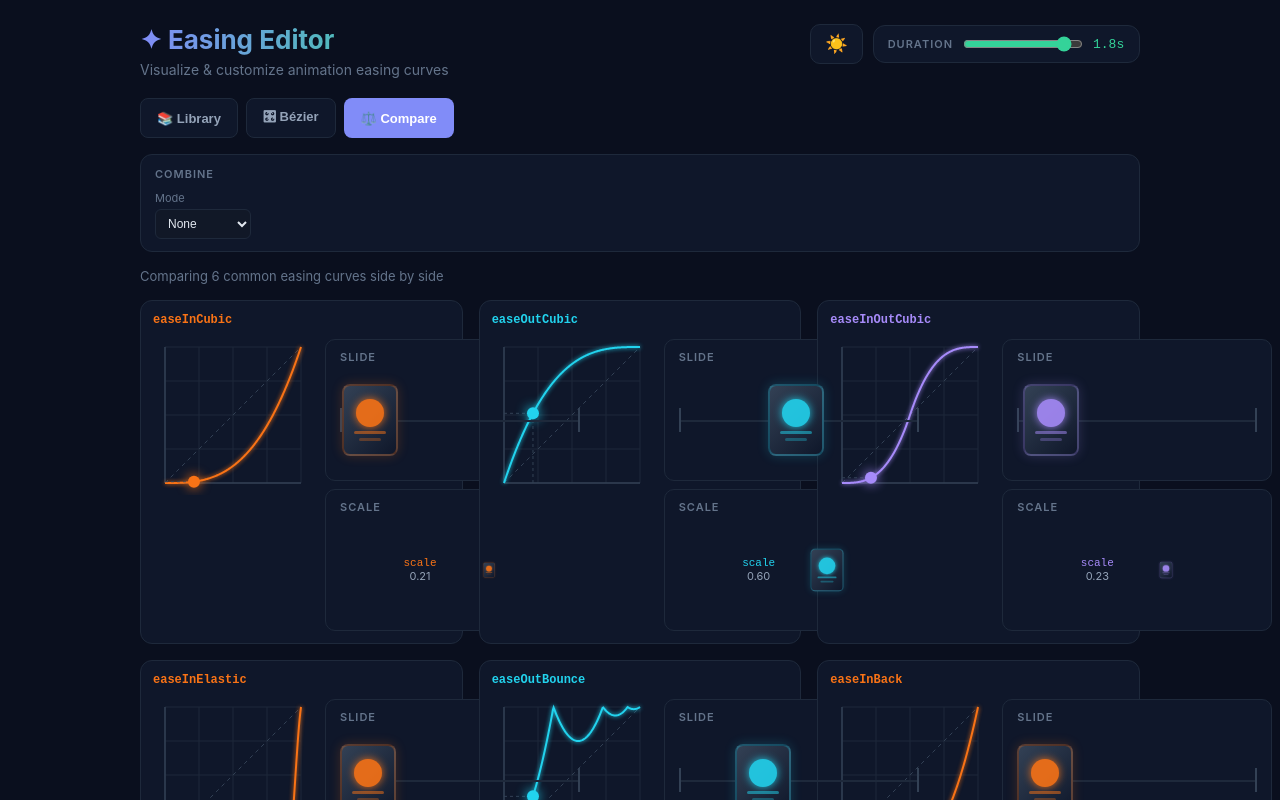
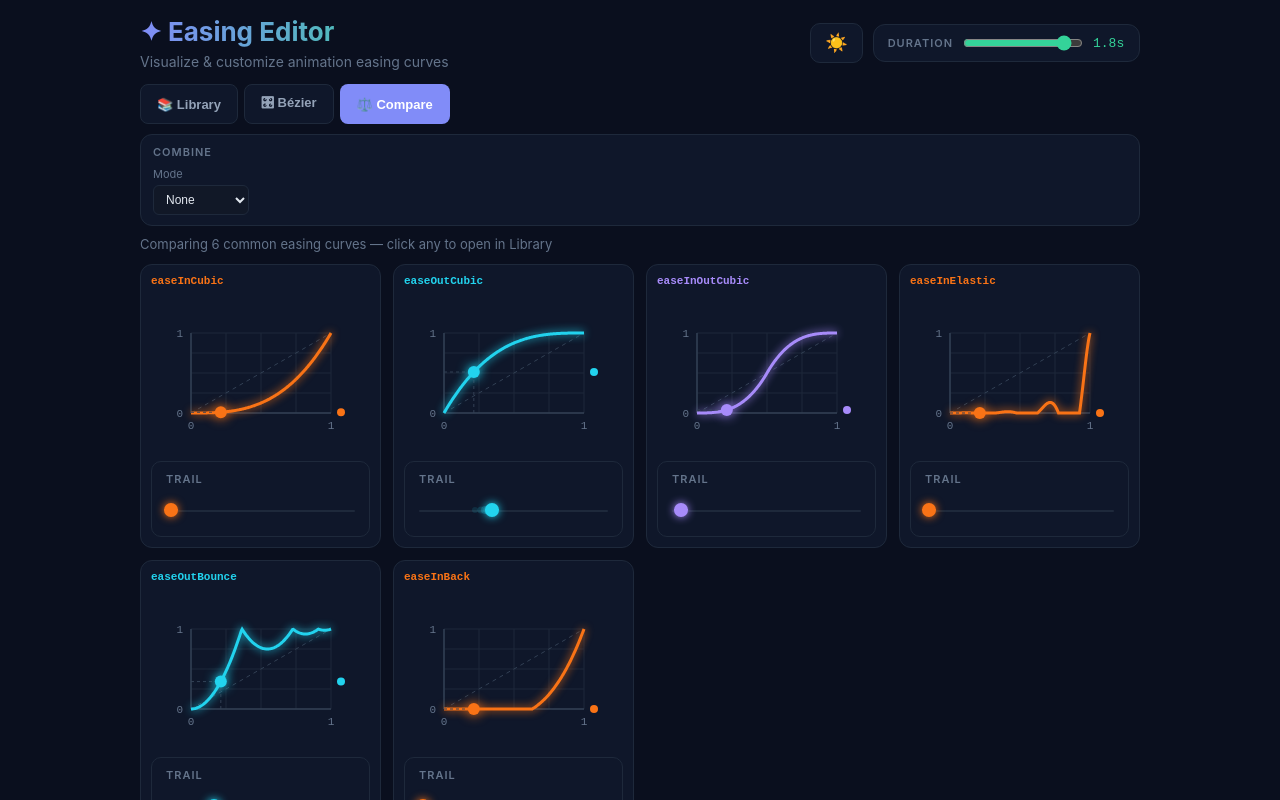
Before and after one commit to TobiasRyttlinger/Easing-Editor, a React (Vite) app: page / in a window 1280 px wide. Both pictures are taken after a click on the button "⚖️ Compare". Shown: the top 800 px of the page. Built offline with nearby package versions, Linux system fonts and the light colour scheme.

Commit message:
fix layouting

```diff
--- a/easing-editor.tsx
+++ b/easing-editor.tsx
@@ -1,4 +1,4 @@
-import { useState, useRef, useEffect, useCallback, useMemo } from "react";
+import { useCallback, useEffect, useMemo, useRef, useState } from "react";
 
 const W = 320, H = 320, PAD = 40, IW = W - PAD * 2;
 
@@ -207,7 +207,7 @@ function EasingCurve({ fn, color, width = W, height = H, duration, animated = fa
 }) {
   const canvasRef = useRef<HTMLCanvasElement>(null);
 
-  useAnimLoop(duration ?? 1.8, t => { if (animated) draw(t); });
+  useAnimLoop(duration ?? 1.0, t => { if (animated) draw(t); });
 
   function draw(progress: number | null) {
     const canvas = canvasRef.current;
@@ -347,7 +347,7 @@ function TemplatePreview({ fn, color, template, duration, th }: {
 }) {
   const [t, setT] = useState(0);
   useAnimLoop(duration, setT);
-  let v = 0; try { v = clamp01(fn(t)); } catch {}
+  let v = 0; try { v = clamp01(fn(t)); } catch { }
 
   const CardFace = ({ style }: { style?: React.CSSProperties }) => (
     <div style={{
@@ -363,7 +363,7 @@ function TemplatePreview({ fn, color, template, duration, th }: {
     </div>
   );
 
-  const trackW = 240;
+  const trackW = 156;
   let inner: React.ReactNode = null;
 
   if (template === "slide") {
@@ -428,12 +428,12 @@ function TemplatePreview({ fn, color, template, duration, th }: {
 function TrailPreview({ fn, color, duration, th }: { fn: (t: number) => number; color: string; duration: number; th: Theme }) {
   const [t, setT] = useState(0);
   useAnimLoop(duration, setT);
-  let v = 0; try { v = clamp01(fn(t)); } catch {}
-  const trackW = 220;
+  let v = 0; try { v = clamp01(fn(t)); } catch { }
+  const trackW = 156;
   const x = 4 + v * (trackW - 16);
   const ghosts = [0.95, 0.9, 0.82, 0.72, 0.6].map(offset => {
     const gt = Math.max(0, t - (1 - offset) * 0.15);
-    let gv = 0; try { gv = clamp01(fn(gt)); } catch {}
+    let gv = 0; try { gv = clamp01(fn(gt)); } catch { }
     return 4 + gv * (trackW - 16);
   });
   return (
@@ -488,11 +488,11 @@ export default function App() {
   });
 
   return (
-    <div style={{ minHeight: "100vh", background: th.bg, color: th.text, fontFamily: "'Inter', sans-serif", padding: "24px 16px", transition: "background 0.2s, color 0.2s" }}>
+    <div style={{ minHeight: "100vh", background: th.bg, color: th.text, fontFamily: "'Inter', sans-serif", padding: "16px", transition: "background 0.2s, color 0.2s" }}>
       <div style={{ maxWidth: 1000, margin: "0 auto" }}>
 
         {/* Header */}
-        <div style={{ marginBottom: 20, display: "flex", alignItems: "flex-start", justifyContent: "space-between", flexWrap: "wrap", gap: 12 }}>
+        <div style={{ marginBottom: 14, display: "flex", alignItems: "center", justifyContent: "space-between", flexWrap: "wrap", gap: 10 }}>
           <div>
             <h1 style={{ margin: 0, fontSize: 26, fontWeight: 700, background: "linear-gradient(90deg, #818cf8, #34d399)", WebkitBackgroundClip: "text", WebkitTextFillColor: "transparent" }}>
               ✦ Easing Editor
@@ -522,7 +522,7 @@ export default function App() {
         </div>
 
         {/* Tabs */}
-        <div style={{ display: "flex", gap: 8, marginBottom: 16 }}>
+        <div style={{ display: "flex", gap: 6, marginBottom: 10 }}>
           {(["library", "bezier", "compare"] as const).map(id => (
             <button key={id} onClick={() => setTab(id)} style={{
               padding: "8px 16px", borderRadius: 8, cursor: "pointer", fontSize: 13, fontWeight: 600,
@@ -537,8 +537,8 @@ export default function App() {
         </div>
 
         {/* Combine panel */}
-        <div style={{ ...panel(), padding: "12px 14px", marginBottom: 16 }}>
-          <div style={{ fontSize: 11, color: th.textMuted, fontWeight: 600, textTransform: "uppercase", letterSpacing: 1, marginBottom: 10 }}>Combine</div>
+        <div style={{ ...panel(), padding: "10px 12px", marginBottom: 10 }}>
+          <div style={{ fontSize: 11, color: th.textMuted, fontWeight: 600, textTransform: "uppercase", letterSpacing: 1, marginBottom: 8 }}>Combine</div>
           <div style={{ display: "flex", gap: 10, flexWrap: "wrap", alignItems: "flex-end" }}>
             <div style={{ display: "flex", flexDirection: "column", gap: 4 }}>
               <span style={{ fontSize: 11, color: th.textMuted }}>Mode</span>
@@ -622,7 +622,7 @@ export default function App() {
 
             {/* Main content */}
             <div style={{ flex: 1, minWidth: 0 }}>
-              <div style={{ display: "flex", gap: 16, flexWrap: "wrap", marginBottom: 16 }}>
+              <div style={{ display: "flex", gap: 12, flexWrap: "wrap", marginBottom: 12 }}>
                 <div style={{ ...panel(), padding: 12 }}>
                   <div style={{ fontSize: 11, color: th.textMuted, fontWeight: 600, marginBottom: 8, textTransform: "uppercase", letterSpacing: 1 }}>Curve</div>
                   <EasingCurve fn={finalFn} color={activeColor} animated duration={duration} th={th} />
@@ -703,24 +703,21 @@ export default function App() {
         {/* Compare Tab */}
         {tab === "compare" && (
           <div>
-            <div style={{ fontSize: 13, color: th.textMuted, marginBottom: 16 }}>Comparing 6 common easing curves side by side</div>
-            <div style={{ display: "grid", gridTemplateColumns: "repeat(auto-fill, minmax(300px, 1fr))", gap: 16 }}>
+            <div style={{ fontSize: 13, color: th.textMuted, marginBottom: 12 }}>Comparing 6 common easing curves — click any to open in Library</div>
+            <div style={{ display: "grid", gridTemplateColumns: "repeat(auto-fill, minmax(240px, 1fr))", gap: 12 }}>
               {comparePicks.map(n => {
                 const fn = easings[n];
                 const col = getColor(n);
                 return (
                   <div key={n} onClick={() => { setSelected(n); setTab("library"); }} style={{
-                    ...panel(), padding: 12, cursor: "pointer", transition: "border-color 0.2s",
+                    ...panel(), padding: 10, cursor: "pointer", transition: "border-color 0.2s",
                   }}
                     onMouseEnter={e => (e.currentTarget.style.borderColor = col)}
                     onMouseLeave={e => (e.currentTarget.style.borderColor = th.border)}>
-                    <div style={{ fontSize: 12, color: col, fontFamily: "monospace", marginBottom: 8, fontWeight: 600 }}>{n}</div>
-                    <div style={{ display: "flex", gap: 12, alignItems: "flex-start" }}>
-                      <EasingCurve fn={fn} color={col} width={160} height={160} animated duration={duration} th={th} />
-                      <div style={{ flex: 1, display: "flex", flexDirection: "column", gap: 8, paddingTop: 4 }}>
-                        <TemplatePreview fn={fn} color={col} template="slide" duration={duration} th={th} />
-                        <TemplatePreview fn={fn} color={col} template="scale" duration={duration} th={th} />
-                      </div>
+                    <div style={{ fontSize: 11, color: col, fontFamily: "monospace", marginBottom: 6, fontWeight: 600 }}>{n}</div>
+                    <EasingCurve fn={fn} color={col} width={220} height={160} animated duration={duration} th={th} />
+                    <div style={{ marginTop: 8 }}>
+                      <TrailPreview fn={fn} color={col} duration={duration} th={th} />
                     </div>
                   </div>
                 );
```
